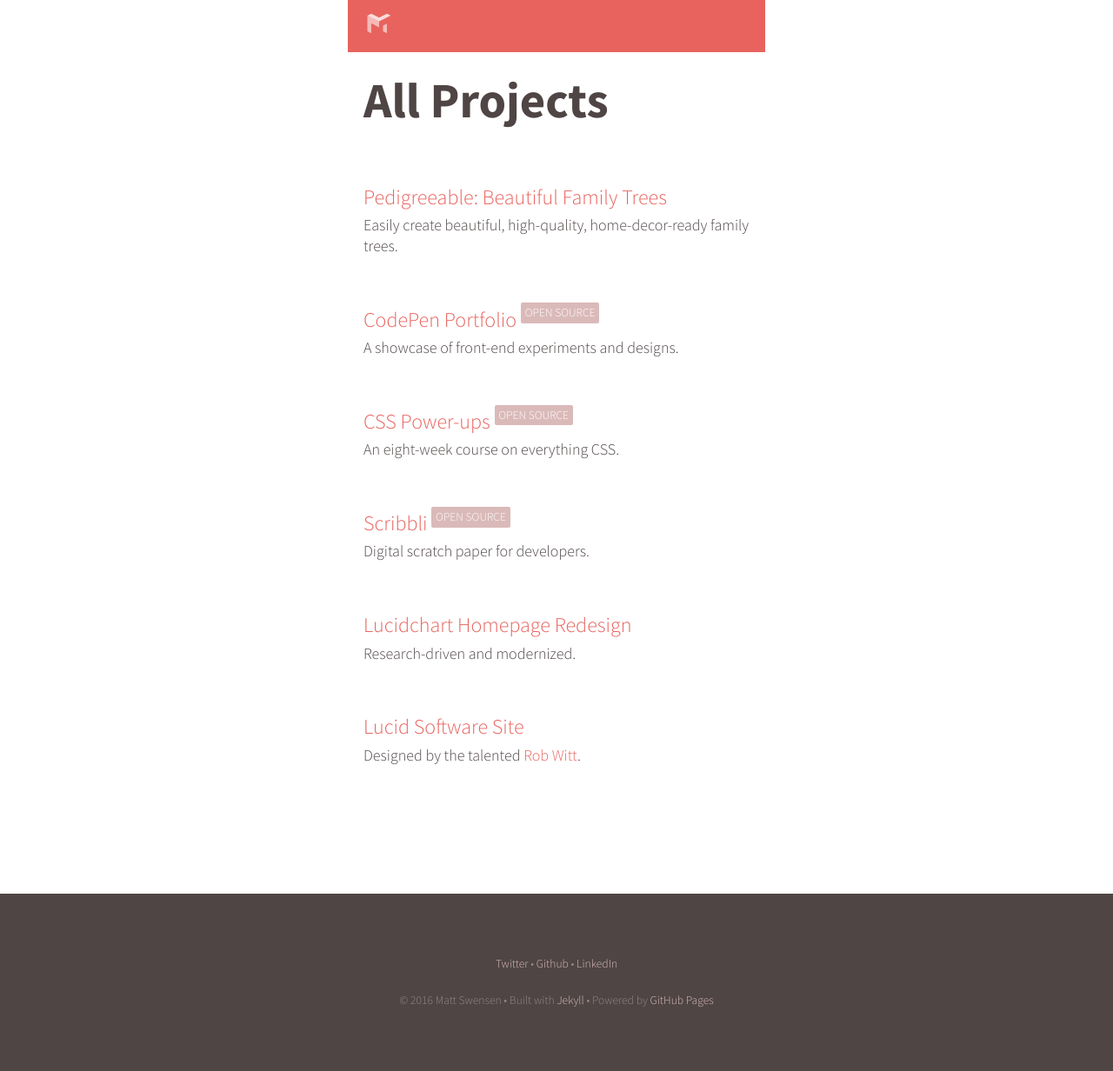
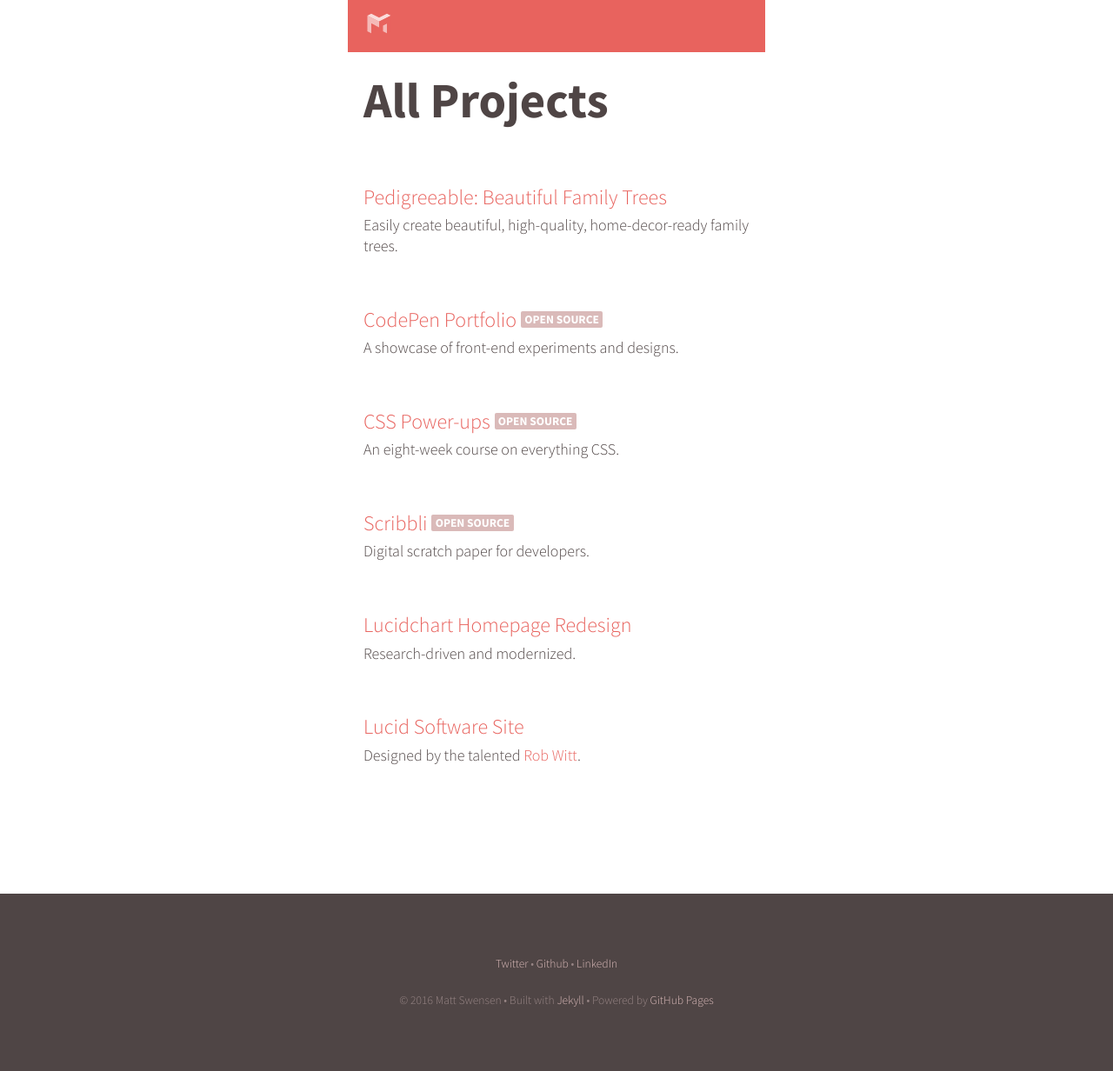
Before and after one commit to mjswensen/mjswensen.com, a Jekyll site: the page built from projects/index.html, in a window 1280 px wide. Shown: the whole page at 87% size. Built offline with Jekyll 4.4.1, drawn with Linux system fonts in a browser that asks for light colours.

Commit message:
Unifying pick types with open source indicators, and updating styles for those labels.

```diff
--- a/_includes/picklist.html
+++ b/_includes/picklist.html
@@ -2,7 +2,10 @@
   {% assign picks = site.pages | where: 'type', 'pick' | sort: 'date' | reverse %}
   {% for pick in picks limit: include.limit %}
     <li>
-      <a class="title" href="{{ pick.url }}">[{{ pick.pick.type | capitalize }}] {{ pick.title }}</a>
+      <a class="title" href="{{ pick.url }}">
+        {{ pick.title }}
+        <span class="title-detail">{{ pick.pick.type | capitalize }}</span>
+      </a>
       <p class="description">{{ pick.description }}</p>
       <div class="metadata">
         <time datetime="{{ pick.date }}">{{ pick.date | date: "%-d %b %Y" }}</time>
--- a/_includes/projectlist.html
+++ b/_includes/projectlist.html
@@ -5,7 +5,7 @@
       <a class="title" href="{{ project.externalUrl }}">
         {{ project.title }}
         {% if project.openSource %}
-        <sup>Open Source</sup>
+        <span class="title-detail">Open Source</span>
         {% endif %}
       </a>
       <p class="description">{{ project.description }}</p>
--- a/_sass/_lists.sass
+++ b/_sass/_lists.sass
@@ -3,14 +3,6 @@
 
 .project-list
   @include entityList
-  sup
-    @include fz(2)
-    text-transform: uppercase
-    padding: 0.25em 0.35em
-    background-color: $light
-    color: $white
-    border-radius: $corner-radius
-    vertical-align: top
 
 .presentation-list
   @include entityList
--- a/_sass/_mixins.sass
+++ b/_sass/_mixins.sass
@@ -67,6 +67,16 @@
       @include fz(-1)
       display: block
       margin-bottom: proportion(1rem, 5)
+      .title-detail
+        @include fz(2)
+        text-transform: uppercase
+        padding: proportion(1em, 9) proportion(1em, 4)
+        font-weight: $sans-font-weight-bold
+        background-color: $light
+        color: $white
+        border-radius: $corner-radius
+        position: relative
+        top: proportion(-1em, 4)
     .description
       margin-bottom: proportion(1rem, 2)
     .metadata
```
